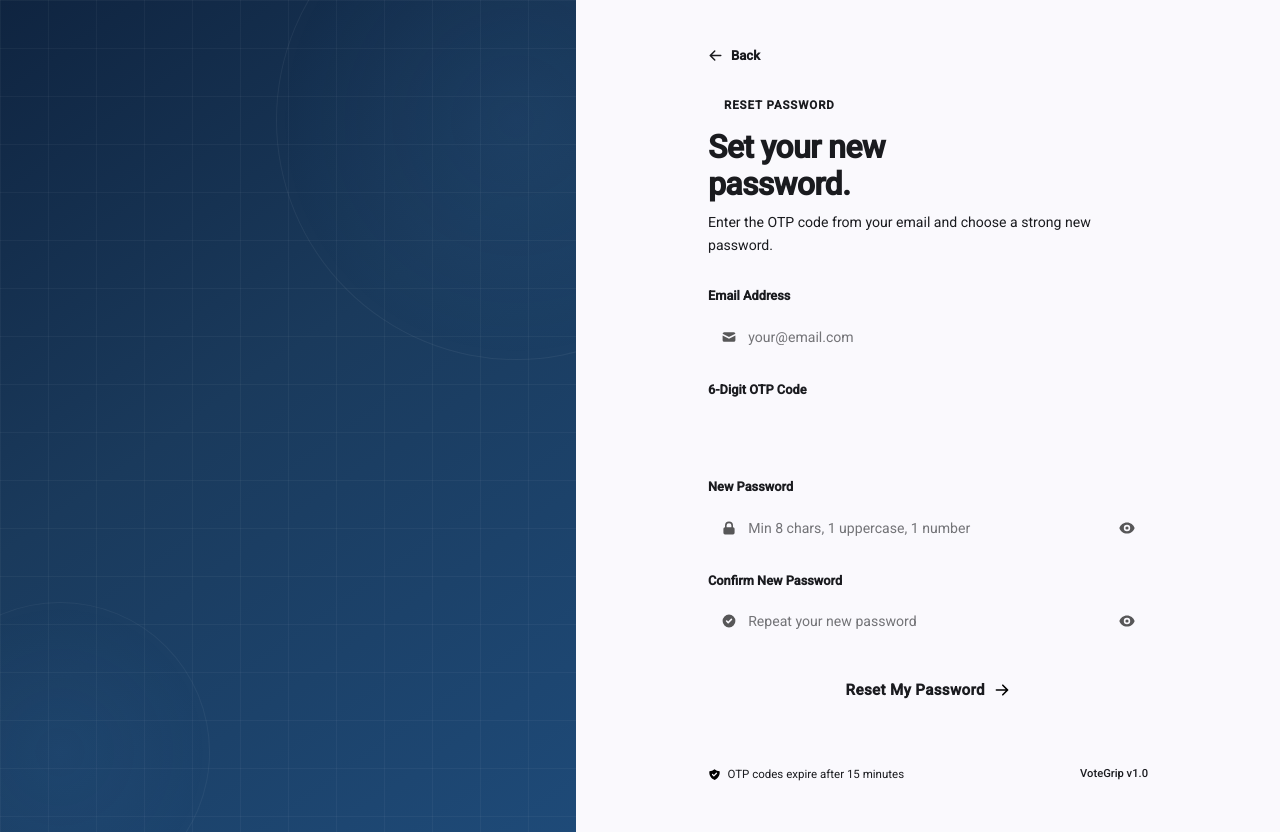
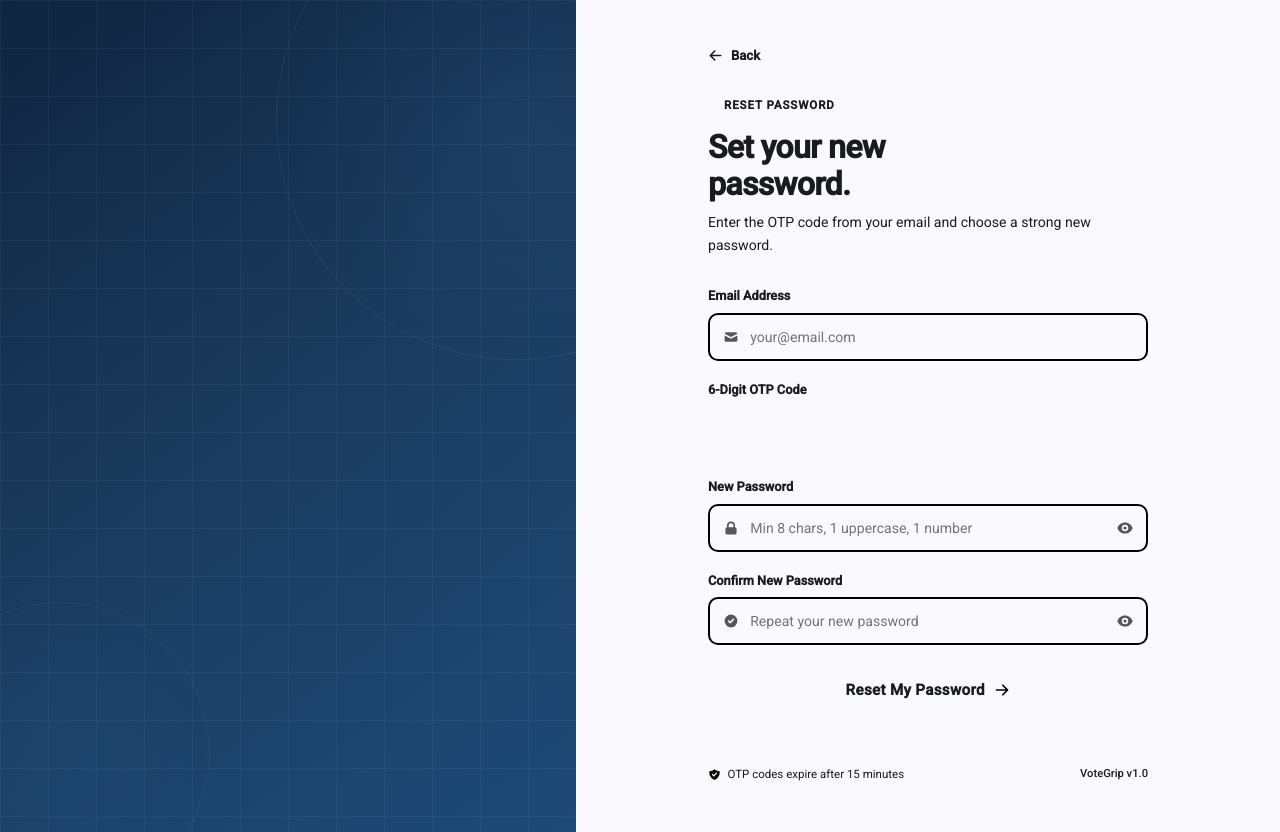
Before and after one commit to dennis027/test-votegrip, an Angular app: page /reset-password in a window 1280 px wide. Built offline with nearby package versions, Linux system fonts and the light colour scheme; no server answers.

Commit message:
reset password updated css

```diff
--- a/src/app/components/auth/reset-password/reset-password.css
+++ b/src/app/components/auth/reset-password/reset-password.css
@@ -68,7 +68,7 @@
 .field-group { display:flex;flex-direction:column;gap:0.4rem; }
 .field-label { font-size:0.8rem;font-weight:600;color:var(--text-primary); }
 
-.field-wrap { display:flex;align-items:center;background:var(--gray-light);border:1.5px solid var(--border);border-radius:10px;min-height:48px;width:100%;transition:border-color 0.2s ease,box-shadow 0.2s ease,background 0.2s ease; }
+.field-wrap { display:flex;align-items:center;background:var(--gray-light);border:1.5px solid var(--border);border-radius:10px;min-height:48px;width:100%;transition:border-color 0.2s ease,box-shadow 0.2s ease,background 0.2s ease;border: 2px solid #000;    }
 .field-wrap.field-focused { border-color:var(--blue-accent);background:var(--white);box-shadow:0 0 0 3px rgba(74,144,217,0.12); }
 .field-wrap.field-error   { border-color:#EF4444;background:#FFF5F5; }
 .field-icon { padding-left:13px;display:flex;align-items:center;flex-shrink:0; }
```
